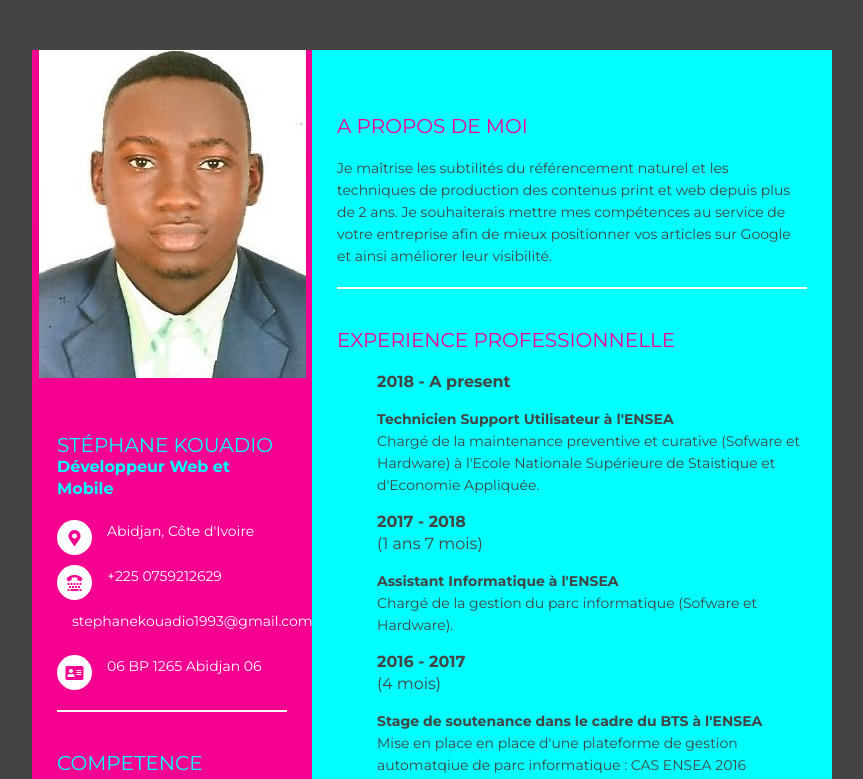
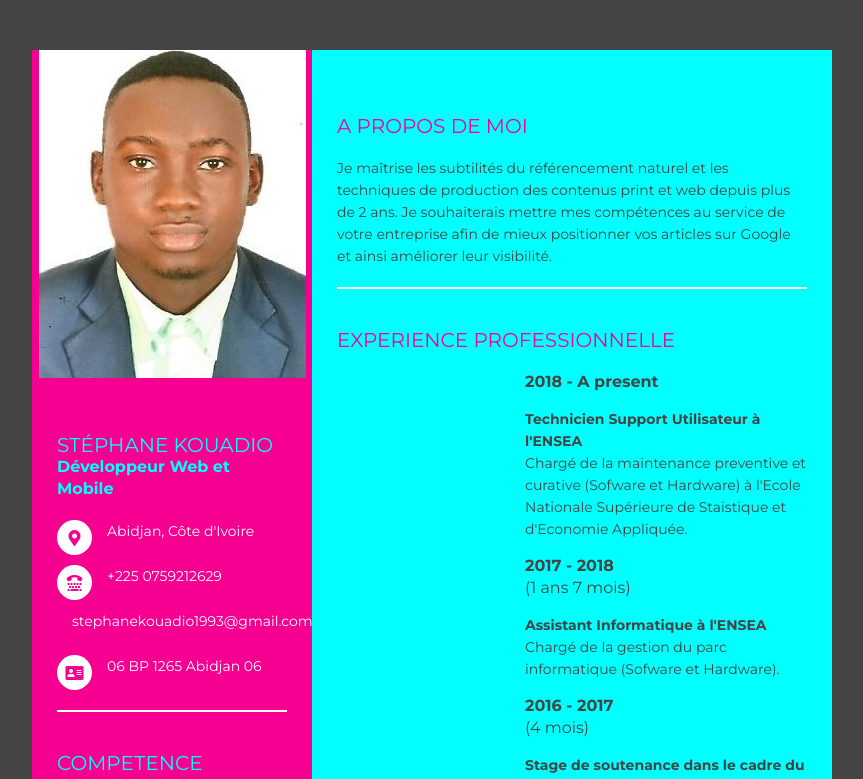
Before and after one commit to stephydev/mon-cv, a plain HTML site: page index.html in a window 1280 px wide. Shown: the top 779 px of the page, without its empty margins (208-1071 px from the left). Drawn offline with Linux system fonts and the light colour scheme.

Commit message:
Update style.css

```diff
--- a/style.css
+++ b/style.css
@@ -130,7 +130,7 @@ p {
 }
 .cv .cv_droit .cv_travail ul,
 .cv .cv_droit .cv_formation ul{
-    padding-left: 40px;
+    padding-left: 40%;
     overflow: hidden;
 }
 .cv .cv_droit ul li{
```
